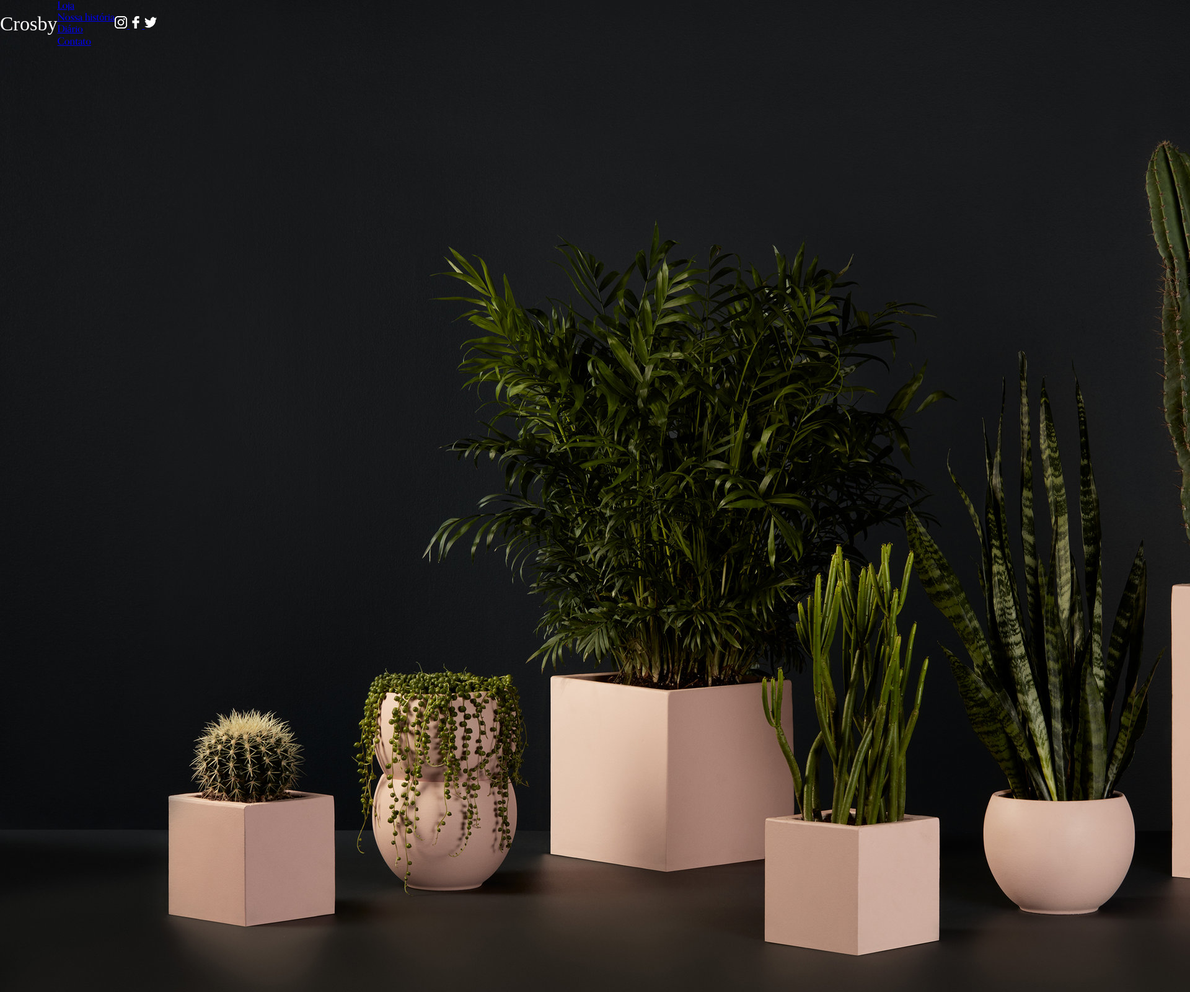
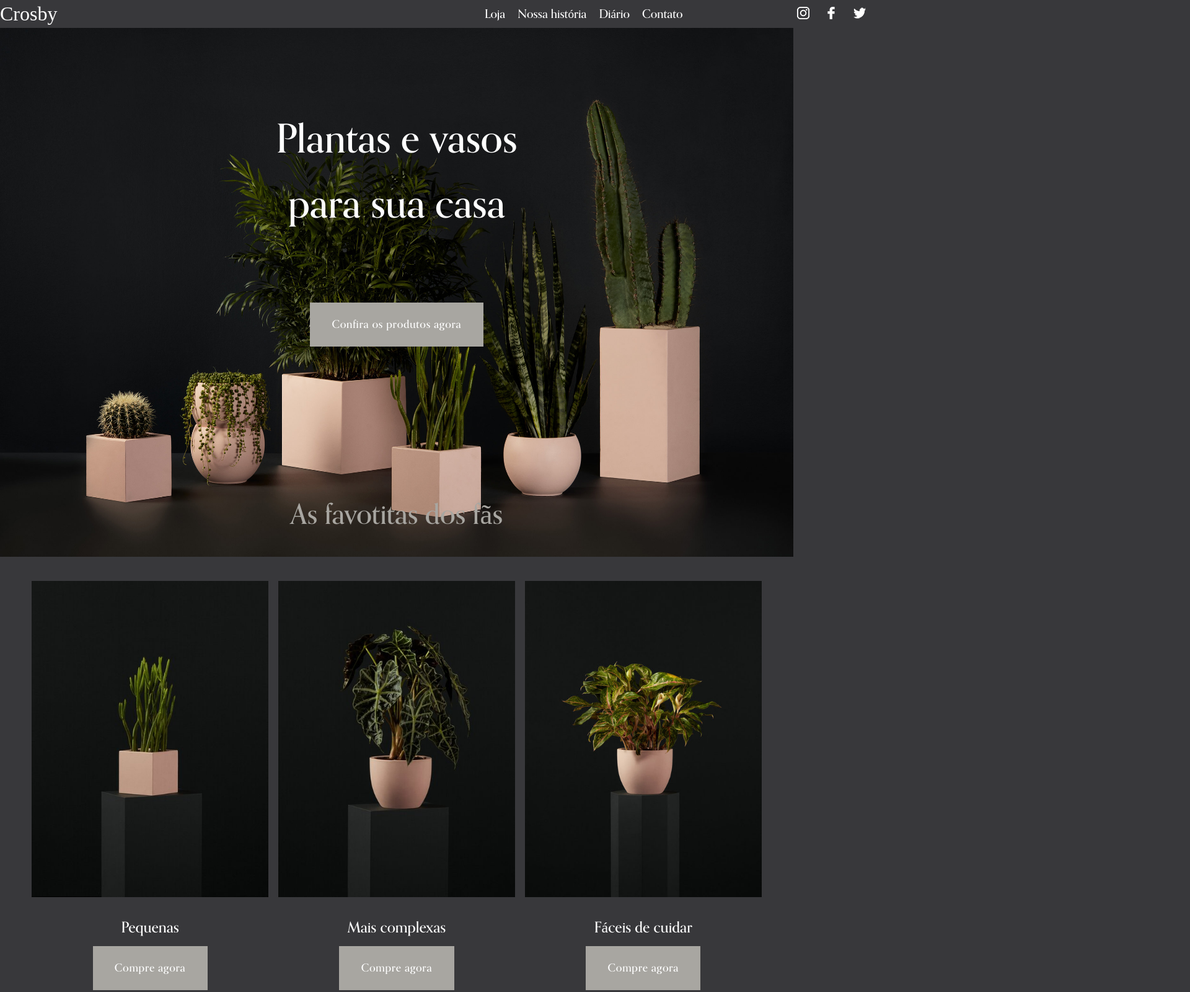
Before and after one commit to CarloMiceli/projeto-crosby, a plain HTML site: page index.html in a window 1280 px wide. Shown: the top 1600 px of the page at 62% size, 1920 px wide, since content can reach past the window. Drawn offline with Linux system fonts and the light colour scheme.

Commit message:
alterações

```diff
--- a/index.html
+++ b/index.html
@@ -66,6 +66,13 @@
                             <br>
                             para sua casa
                         </h1>
+                    </div>
+                    <div class="button-wrapper">
+                        <div class="button-container">
+                            <div class="button">
+                                <a href="#">Confira os produtos agora</a>
+                            </div>
+                        </div>
                     </div>
                 </div>
            </div>
--- a/style.css
+++ b/style.css
@@ -18,6 +18,7 @@
     --cor0:#080808;
     --cor1:#38383B;
     --cor2:#A8A6A1;
+    --navigationLinkColor: hsla(var(--white-hsl),1);
 
     --fonte-padrao: "Orpheus";
     --fonte-texto: "serif";
@@ -36,21 +37,22 @@ body {
 
 
 .header-border {
-    box-sizing:border-box;
-    display: block;
-    float: none;
-    line-height: 19.2px;
-    position: absolute;
-    z-index: 1;
+    position: relative;
+    display: flex;
+    width: 100%;
+    box-sizing: border-box;
+    justify-content: flex-start;
+    align-items: center;
 }
 
 .header-inner-container {
+    margin: auto;
     position: relative;
-    z-index: 1;
     display: flex;
+    width: 100%;
+    box-sizing: border-box;
+    justify-content: flex-start;
     align-items: center;
-    width: 100%;
-    height: inherit;
 }
 
 .header-title {
@@ -78,12 +80,58 @@ body {
 }
 
 .header-nav {
+    width: 34%;
+    text-align: center;
+    flex: 1 1 34%;
+
+}
+
+.header-nav-wrapper {
+    text-align: center;
+
+}
+
+.header-nav-list {
+    justify-content: center;
+    display: inline-flex;
+    flex-wrap: wrap;
+
+  }
+
+.header-nav-item-collection {
+    color: white;
+    margin-left: .9vw;
+    margin-right: .9vw;
 
 
 }
 
+.header-nav-list a {
+    color: var(--navigationLinkColor);
+    font-size: calc(1.2 * 1rem);
+    text-decoration: none;
+    backface-visibility: hidden;
+    padding: 10px;
+}
+
+
+
 .header-actions {
+    margin: auto;
+    flex-grow: 0;
+    flex-shrink: 1;
+    width: 20px;
+    height: 20px;
+    position: relative;
+    display: flex;
+    box-sizing: content-box;
+    line-height: 1;
+    display: inline-flex;
+    align-items: center;
+  }
 
+.header-actions img {
+    margin-left: 2vw;
 
 }
 
@@ -93,16 +141,35 @@ body {
 /*Main*/
 
 .page-section {
+    position: relative;
+    display: flex;
+    align-items: center;
+    box-sizing: border-box;
+
+}
+
+.section-border {
+    position: absolute;
+    top: 0;
+    right: 0;
+    bottom: 0;
+    left: 0;
+
+}
+
+.section-background {
+    position: relative;
+    overflow: hidden;
+    max-width: 100%;
 
 
 }
 
-.section-border {
-
-
-}
-
-.section-background {
+.section-background img {
+    max-height: 100%;
+    max-width: 100%;
+    object-fit: cover;
+    margin: auto;
 
 
 }
@@ -114,13 +181,16 @@ body {
 
 
 .item-list {
-
+    min-height: 100px;
+    padding-top: 6.6vmax;
+    padding-bottom: 6.6vmax;
 
 }
 
 .content {
-
-
+    width: 100%;
+    height: auto;
+    margin: 0;
 }
 
 .content-fill {
@@ -130,32 +200,114 @@ body {
 }
 
 .content-wrapper {
+    padding-top: 10vmax;
+    padding-bottom: 10vmax;
+    display: flex;
+    width: 100%;
+    box-sizing: content-box;
+    position: relative;
+    margin: 0;
+
+}
+
+.item-list > .list-section-title {
+    padding-bottom: 70px;
+    max-width: 1200px;
+    text-align: center;
+    color: var(--cor2);
+    margin-left: auto;
+    margin-right: auto;
+    padding-left: 4vw;
+    padding-right: 4vw;
+    font-size: calc(2.8 * 1rem);
+    margin: 0;
+    text-align: center;
+}
+
+h1 {
+    font-size: calc(4 * 1rem);
+    text-align: center;
+
+}
+
+.button-wrapper {
+    justify-content: center;
+    display: flex;
+    height: 100%;
+    width: 100%;
+    flex-direction: column;
+    padding-top: 0;
+    padding-bottom: 0;
+}
+
+.button-container {
+    justify-content: center;
+    text-align: center;
+    display: flex;
+
+}
+
+.button {
+    padding: 1.2em 2.004em;
+    background-color: var(--cor2);
+    font-weight: 500;
+    font-style: normal;
+    text-transform: none;
+    letter-spacing: .04em;
+    font-size: 1.1rem;
+
+}
+
+.button a {
+    text-decoration: none;
+    color: white;
+
+}
+
+.item-list-container {
+    columns: 3;
+    list-style: none;
+    margin: 0px auto;
+    padding-left: 4vw;
+    padding-right: 4vw;
+    max-width: 1200px;
+
+}
+
+.list-item {
+    display: flex;
+    flex-direction: column;
+    min-width: 0;
+
+}
+
+.list-item-media {
+    margin-bottom: 8%;
+    width: 100%;
+    margin-left: auto;
+    margin-right: auto;
 
 
 }
 
-.list-section-title {
 
+.list-item-media-inner {
+    padding-bottom: 133.33%;
+    height: 0px;
+    overflow: hidden;
+    position: relative;
 
 }
 
-.item-list-container {
-
-
-}
-
-.list-item {
-
-
-}
-
-.list-item-media {
-
-
-}
-
-.list-item-media-inner {
-
+.list-item-media-inner img {
+    width: 100%;
+    height: 100%;
+    object-fit: cover;
+    position: absolute;
+    left: 0px;
+    top: 0px;
+    display: block;
+    min-height: 100%;
 
 }
 
@@ -166,26 +318,46 @@ body {
 }
 
 .list-item-content_text-wrapper {
-
+    text-align: center;
 
 }
 
 .list-item-content-title {
-
+    max-width: 100%;
+    font-size: calc(var(--title-font-size-value) * 1rem);
+    text-align: center;
+    margin-left: auto;
+    margin-right: auto;
+    color: white;
 
 }
 
 .list-item-content_button-wrapper {
 
 
-}
-
-.list-item-content_button-container {
 
 
 }
 
+.list-item-content_button-container {
+    margin-top: 8%;
+    max-width: 100%;
+    text-align: center;
+    margin-left: auto;
+    margin-right: auto;
+    position: relative;
+    z-index: 1;
+
+}
+
 .list-item-content_button {
+    text-decoration: none;
+    color: white;
+    padding: 1.2em 2.004em;
+    background-color: var(--cor2);
+    font-weight: 500;
+    letter-spacing: .04em;
+    font-size: 1.1rem;
 
 
 }
```
